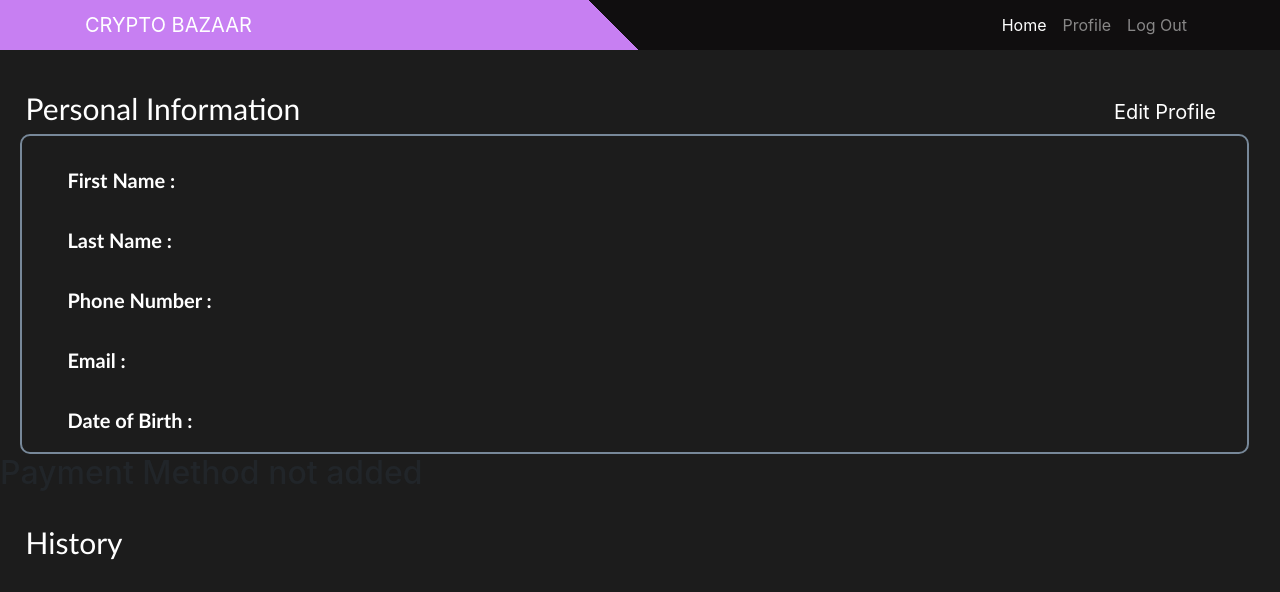
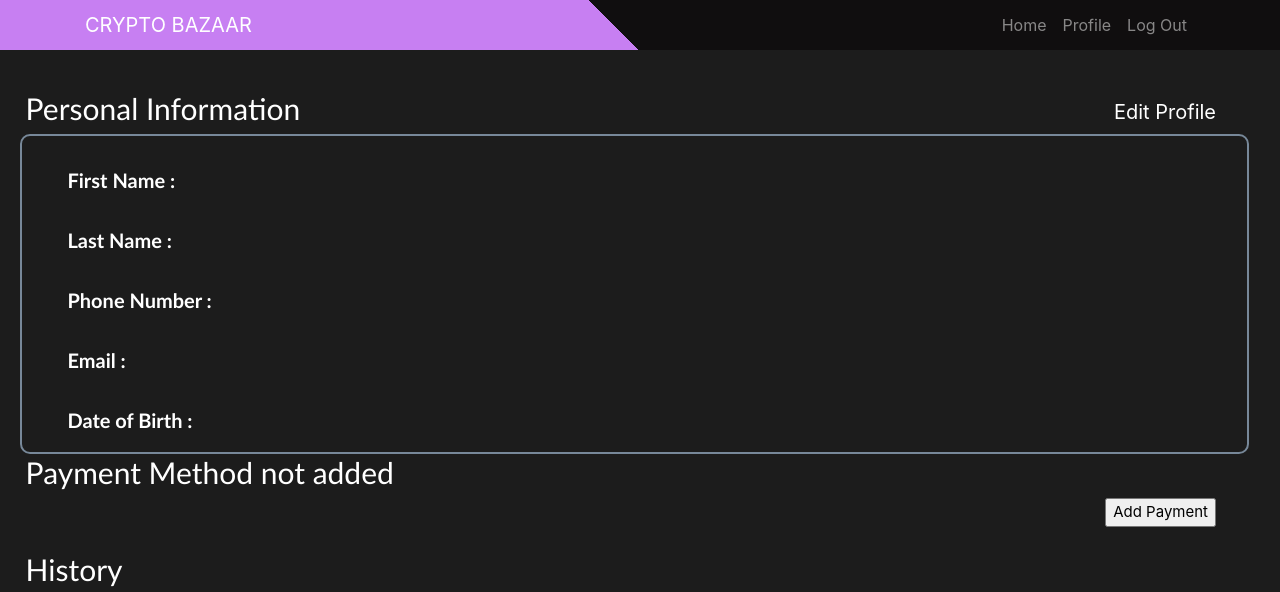
Before and after one commit to neelJadav27/DjangoCryptoProject, a Django app: template templates/profile.html in a window 1280 px wide. Shown: the top 592 px of the page. Run offline with Django 4.2, Linux system fonts and the light colour scheme; the template is opened without the code that fills it, so the values that code supplies are empty; some libraries are stand-ins or nearby versions.

Commit message:
small changes

```diff
--- a/templates/header.html
+++ b/templates/header.html
@@ -23,9 +23,8 @@
 
         <ul class="navbar-nav ml-auto">
 
-          <li class="nav-item active">
+          <li class="nav-item">
             <a class="nav-link" href="{% url 'crypto:home' %}">Home
-              <span class="sr-only">(current)</span>
             </a>
           </li>
             <li class="nav-item">
--- a/templates/makepayment.html
+++ b/templates/makepayment.html
@@ -263,6 +263,9 @@ form .btn.btn-primary:hover {
 </style>
 </head>
 <body oncontextmenu='return false' class='snippet-body'>
+<div class="col-2 px-md-5 px-4 mt-3">
+    <a href="{% url 'crypto:home' %}"><input class="btn btn-primary w-100" name="Home" type="button" value="Home"></a>
+</div>
 
 <form method="post" action="{% url 'crypto:makepayment'%}?cryptoName={{ cryptoData.alias }}">
 {% csrf_token %}
@@ -351,6 +354,7 @@ form .btn.btn-primary:hover {
     </div>
 </div>
 </form>
+
 <script type='text/javascript' src='https://cdn.jsdelivr.net/npm/bootstrap@5.0.1/dist/js/bootstrap.bundle.min.js'></script>
 <script type='text/javascript' src=''></script>
 <script type='text/javascript' src=''></script>
--- a/templates/profile.html
+++ b/templates/profile.html
@@ -75,7 +75,8 @@
             </div>
         </form>
     {% else %}
-        <h2> Payment Method not added </h2>
+        <h2 class="title"> Payment Method not added </h2>
+        <a href="{% url 'crypto:add_payment' %}"> <div class="editCredit"><input style="font-size: 15px" type="button" name="Add Payment" value="Add Payment"></div>  </a>
     {% endif %}
 <br>
 <h2 class="title">History</h2><br/>
```
Also changed, not shown: crypto/views.py (+7 -6 lines).
